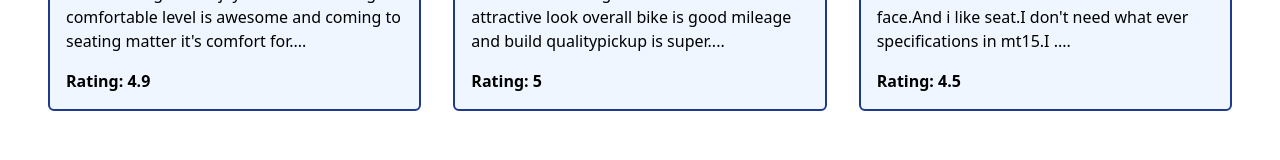
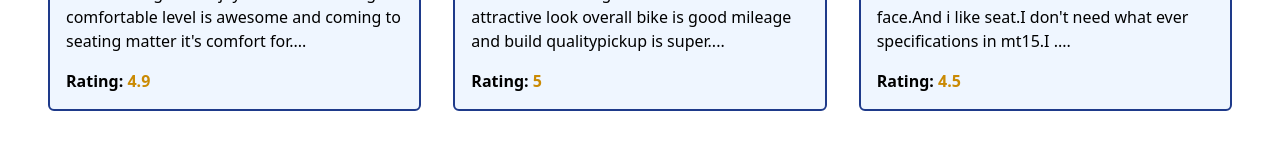
Before and after one commit to ArafatSadi1/mt-15-review, a React (Create React App) app: page /home in a window 1280 px wide. Shown: the part 901-1061 px from the top of the page. Built offline with nearby package versions, Linux system fonts and the light colour scheme.

Commit message:
all done

```diff
--- a/src/components/Review/Review.js
+++ b/src/components/Review/Review.js
@@ -10,7 +10,7 @@ const Review = ({ review }) => {
       <div className="text-left">
         <h3 className="text-lg font-semibold text-center my-4">{name}</h3>
         <p><span className="font-semibold">Comment</span>: {comment.slice(0,150)}....</p>
-        <p className="font-semibold mt-4">Rating: <span>{ratings}</span></p>
+        <p className="font-semibold mt-4">Rating: <span className="text-yellow-600">{ratings}</span></p>
       </div>
     </div>
   );
```
